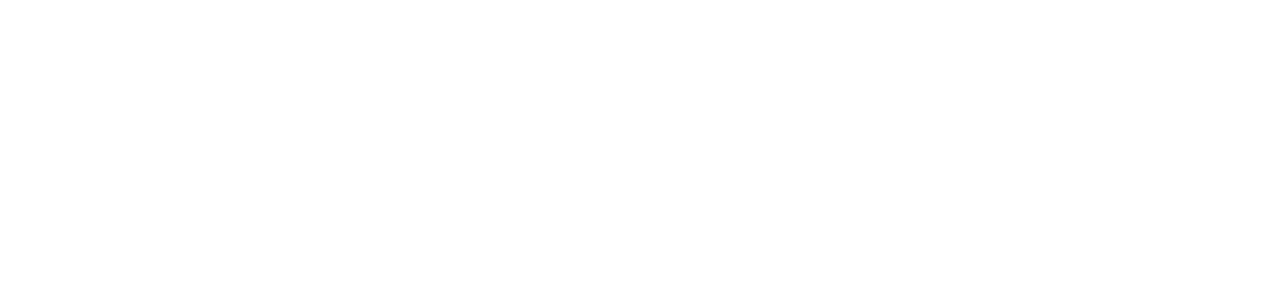
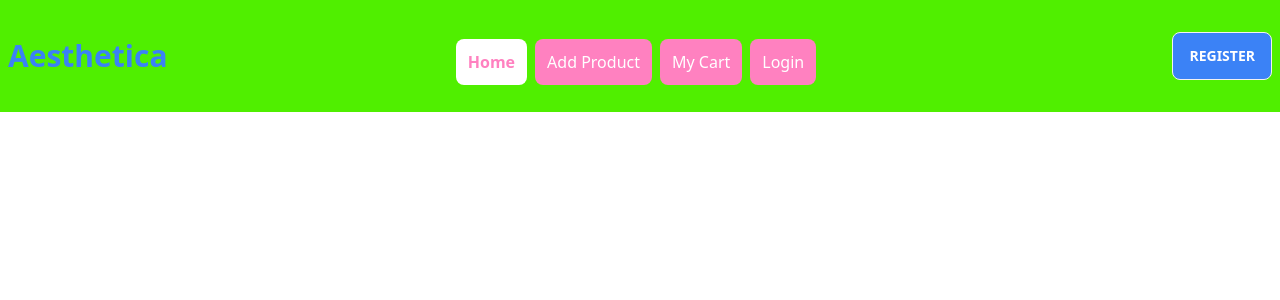
Before and after one commit to Rafiul23/glow-heaven-client-side, a React (Vite) app: page / in a window 1280 px wide. Shown: the top 300 px of the page. Built offline with nearby package versions, Linux system fonts and the light colour scheme.

Commit message:
added navbar

```diff
--- /dev/null
+++ b/src/Components/AddProducts.jsx
@@ -0,0 +1,11 @@
+
+
+const AddProducts = () => {
+    return (
+        <div>
+
+        </div>
+    );
+};
+
+export default AddProducts;
--- /dev/null
+++ b/src/Components/Login.jsx
@@ -0,0 +1,11 @@
+
+
+const Login = () => {
+    return (
+        <div>
+
+        </div>
+    );
+};
+
+export default Login;
--- /dev/null
+++ b/src/Components/MyCart.jsx
@@ -0,0 +1,11 @@
+
+
+const MyCart = () => {
+    return (
+        <div>
+
+        </div>
+    );
+};
+
+export default MyCart;
--- a/src/Components/Nvabar.jsx
+++ b/src/Components/Nvabar.jsx
@@ -1,9 +1,65 @@
 import React from 'react';
+import { Link, NavLink } from 'react-router-dom';
 
 const Nvabar = () => {
+
+
+    const links = <>
+
+        <li className='mt-3 mr-2'><NavLink to='/'
+            className={({ isActive, isPending }) =>
+                isPending ? "pending" : isActive ? "bg-white text-[#ff81c0] font-bold p-3 rounded-lg " : "bg-[#FF81C0] p-3 rounded-lg text-white"
+            }
+        >Home</NavLink></li>
+
+        <li className='mt-3 mr-2'><NavLink to='/addProduct'
+            className={({ isActive, isPending }) =>
+                isPending ? "pending" : isActive ? "bg-white text-[#ff81c0] font-bold p-3 rounded-lg " : "bg-[#FF81C0] p-3 rounded-lg text-white"
+            }
+        >Add Product</NavLink></li>
+
+        <li className='mt-3 mr-2'><NavLink to='/myCart'
+            className={({ isActive, isPending }) =>
+                isPending ? "pending" : isActive ? "bg-white text-[#ff81c0] font-bold p-3 rounded-lg " : "bg-[#FF81C0] p-3 rounded-lg text-white"
+            }
+        >My Cart</NavLink></li>
+
+        <li className='mt-3 mr-2'><NavLink to='/login'
+            className={({ isActive, isPending }) =>
+                isPending ? "pending" : isActive ? "bg-white text-[#ff81c0] font-bold p-3 rounded-lg " : "bg-[#FF81C0] p-3 rounded-lg text-white"
+            }
+        >Login</NavLink></li>
+
+
+
+
+    </>
+
     return (
-        <div>
+        <div className="navbar py-8 container mx-auto bg-[#50EF00]">
+            <div className="navbar-start">
+                <div className="dropdown">
+                    <label tabIndex={0} className="btn btn-ghost lg:hidden">
+                        <svg xmlns="http://www.w3.org/2000/svg" className="h-5 w-5" fill="none" viewBox="0 0 24 24" stroke="currentColor"><path strokeLinecap="round" strokeLinejoin="round" strokeWidth="2" d="M4 6h16M4 12h8m-8 6h16" /></svg>
+                    </label>
+                    <ul tabIndex={0} className="menu menu-sm dropdown-content mt-3 z-[1] p-2 shadow bg-base-100 rounded-box w-52">
 
+                        {links}
+
+                    </ul>
+                </div>
+                <a className=" text-blue-500 normal-case font-bold text-3xl">Aesthetica</a>
+            </div>
+            <div className="navbar-center hidden lg:flex">
+                <ul className="menu-horizontal px-1">
+
+                    {links}
+
+                </ul>
+            </div>
+            <div className="navbar-end">
+                <Link to='/register' className='btn bg-blue-500 text-white'>Register</Link>
+            </div>
         </div>
     );
 };
--- /dev/null
+++ b/src/Components/Register.jsx
@@ -0,0 +1,11 @@
+
+
+const Register = () => {
+    return (
+        <div>
+
+        </div>
+    );
+};
+
+export default Register;
```
Also changed, not shown: src/main.jsx (+20 -0 lines).
